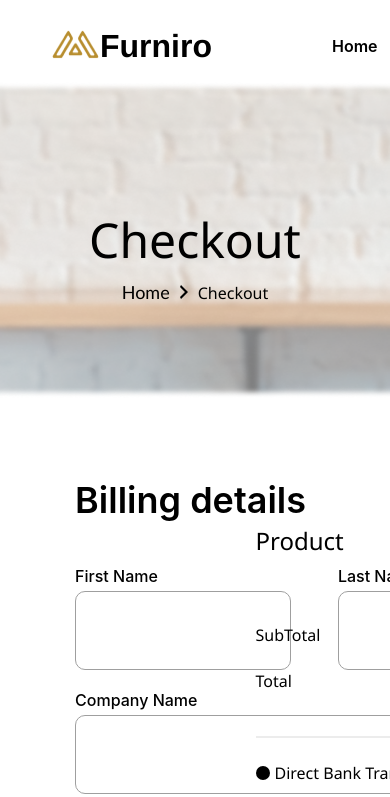
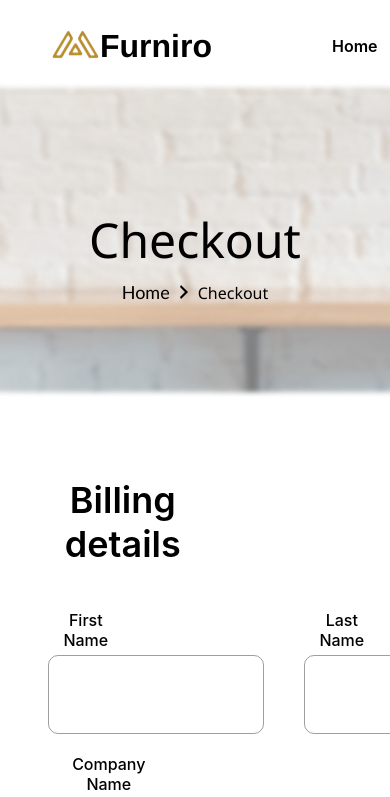
Before and after one commit to Shoaibfarooq03/e-commerce, a React (Create React App) app: page /checkout in a window 390 px wide. Shown: the top 797 px of the page. Built offline with nearby package versions, Linux system fonts and the light colour scheme.

Commit message:
checkout page Responsive

```diff
--- a/src/pages/checkout/checkout.scss
+++ b/src/pages/checkout/checkout.scss
@@ -142,13 +142,19 @@
           }
         }
       }
+      @media (max-width: 1583px) {
+        left: 2%; // Adjusted left margin
+        width: calc(100% - 200px); // Adjusted width
+      }
     }
 
     .productdetail {
       display: flex;
       position: absolute;
-      left: 45%;
-      width: 800px;
+      // left: 45%;
+      // width: 800px;
+      left: calc(35% + 100px);
+      width: calc(100% - 200px);
       height: 1300px;
 
       .top1 {
@@ -281,14 +287,14 @@
           font-family: "Segoe UI", Tahoma, Geneva, Verdana, sans-serif;
         }
       }
-      .text{
+      .text {
         display: flex;
         position: absolute;
         text-align: justify;
         top: 30%;
         left: 10%;
-        p{
-            color: #9F9F9F;
+        p {
+          color: #9f9f9f;
           font-size: 16px;
           font-weight: 400;
         }
@@ -310,7 +316,7 @@
           align-items: center;
           cursor: pointer;
           margin-bottom: 10px;
-          color: #9F9F9F;
+          color: #9f9f9f;
           font-size: 16px;
           font-weight: 500;
 
@@ -319,7 +325,7 @@
           }
 
           &::before {
-            content: '';
+            content: "";
             display: inline-block;
             width: 10px;
             height: 10px;
@@ -333,31 +339,104 @@
           background-color: #000000;
         }
       }
-      .privacy{
+      .privacy {
         display: flex;
         position: absolute;
         text-align: justify;
         top: 42%;
         left: 10%;
-        p{
+        p {
           color: #000000;
           font-size: 16px;
           font-weight: 400;
         }
       }
-      button{
+      button {
         position: absolute;
         top: 52%;
         left: 19%;
         width: 300px;
         height: 64px;
-        background-color:#ffffff;
+        background-color: #ffffff;
         border: 1px solid #000000;
         border-radius: 15px;
         color: #000000;
         font-size: 20px;
         font-weight: 400;
         cursor: pointer;
+      }
+      // Media queries for responsiveness
+      @media (max-width: 1583px) {
+        left: 40%;
+        width: calc(100% - 200px);
+      }
+
+      @media (max-width: 1200px) {
+        left: 42%;
+        width: calc(100% - 200px);
+      }
+
+      @media (max-width: 1100px) {
+        left: 46%;
+        width: calc(100% - 100px);
+      }
+
+      @media (max-width: 1030px) {
+        left: 50%;
+        width: calc(100% - 100px);
+      }
+
+      @media (max-width: 960px) {
+        left: 53%;
+        width: 100%;
+      }
+      @media (max-width: 900px) {
+        left: 55%;
+        width: 100%;
+      }
+      @media (max-width: 860px) {
+        left: 58%;
+        width: 100%;
+      }
+      @media (max-width: 830px) {
+        left: 63%;
+        width: 100%;
+      }
+      @media (max-width: 777px) {
+        left: 68%;
+        width: 100%;
+      }
+      @media (max-width: 710px) {
+        left: 75%;
+        width: 100%;
+      }
+      @media (max-width: 660px) {
+        left: 83%;
+        width: 100%;
+      }
+      @media (max-width: 600px) {
+        left: 92%;
+        width: 100%;
+      }
+      @media (max-width: 550px) {
+        left: 98%;
+        width: 100%;
+      }
+      @media (max-width: 510px) {
+        left: 108%;
+        width: 100%;
+      }
+      @media (max-width: 480px) {
+        left: 116%;
+        width: 100%;
+      }
+      @media (max-width: 445px) {
+        left: 127%;
+        width: 100%;
+      }
+      @media (max-width: 398px) {
+        left: 136%;
+        width: 100%;
       }
     }
   }
```
Lines whose indentation alone changed are shown as unchanged.
